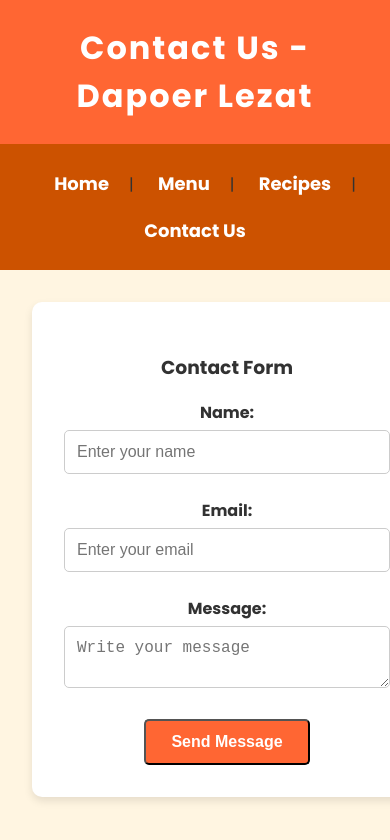
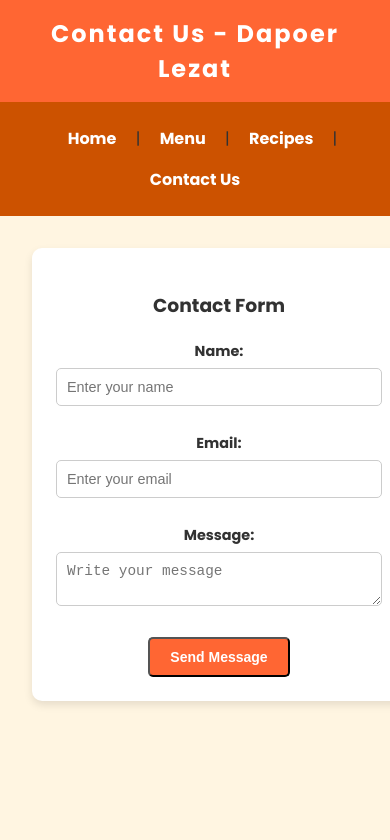
Before and after one commit to zoeysooya/web-personal, a plain HTML site: page contact.html in a window 390 px wide. Shown: the top 840 px of the page. Drawn offline with Linux system fonts and the light colour scheme.

Commit message:
Update contact.html

```diff
--- a/contact.html
+++ b/contact.html
@@ -115,14 +115,48 @@
             color: rgb(204, 82, 0);
             transform: scale(1.2);
         }
+
+        /* Media query untuk HP */
+        @media (max-width: 600px) {
+            header {
+                font-size: 1.5rem;
+                padding: 1rem;
+            }
+            nav a {
+                font-size: 16px;
+                padding: 8px 15px;
+            }
+            .contact-form {
+                max-width: 90vw; /* Lebih kecil di HP */
+                padding: 1.5rem;
+            }
+            .input-group label {
+                font-size: 0.9rem;
+            }
+            .input-group input, .input-group textarea {
+                padding: 10px;
+                font-size: 0.9rem;
+            }
+            .btn {
+                padding: 10px 20px;
+                font-size: 14px;
+            }
+            .message {
+                font-size: 1.2rem;
+            }
+            .social-icons a {
+                font-size: 24px; /* Ikon lebih kecil di HP */
+                margin: 0 8px;
+            }
+        }
     </style>
 </head>
 <body>
     <header>Contact Us - Dapoer Lezat</header>
     <nav>
-        <a href="index.html">Home</a>|
-        <a href="products.html">Menu</a>|
-        <a href="resep.html">Recipes</a>|
+        <a href="index.html">Home</a> |
+        <a href="products.html">Menu</a> |
+        <a href="resep.html">Recipes</a> |
         <a href="contact.html">Contact Us</a>
     </nav>
     <div class="container">
```
